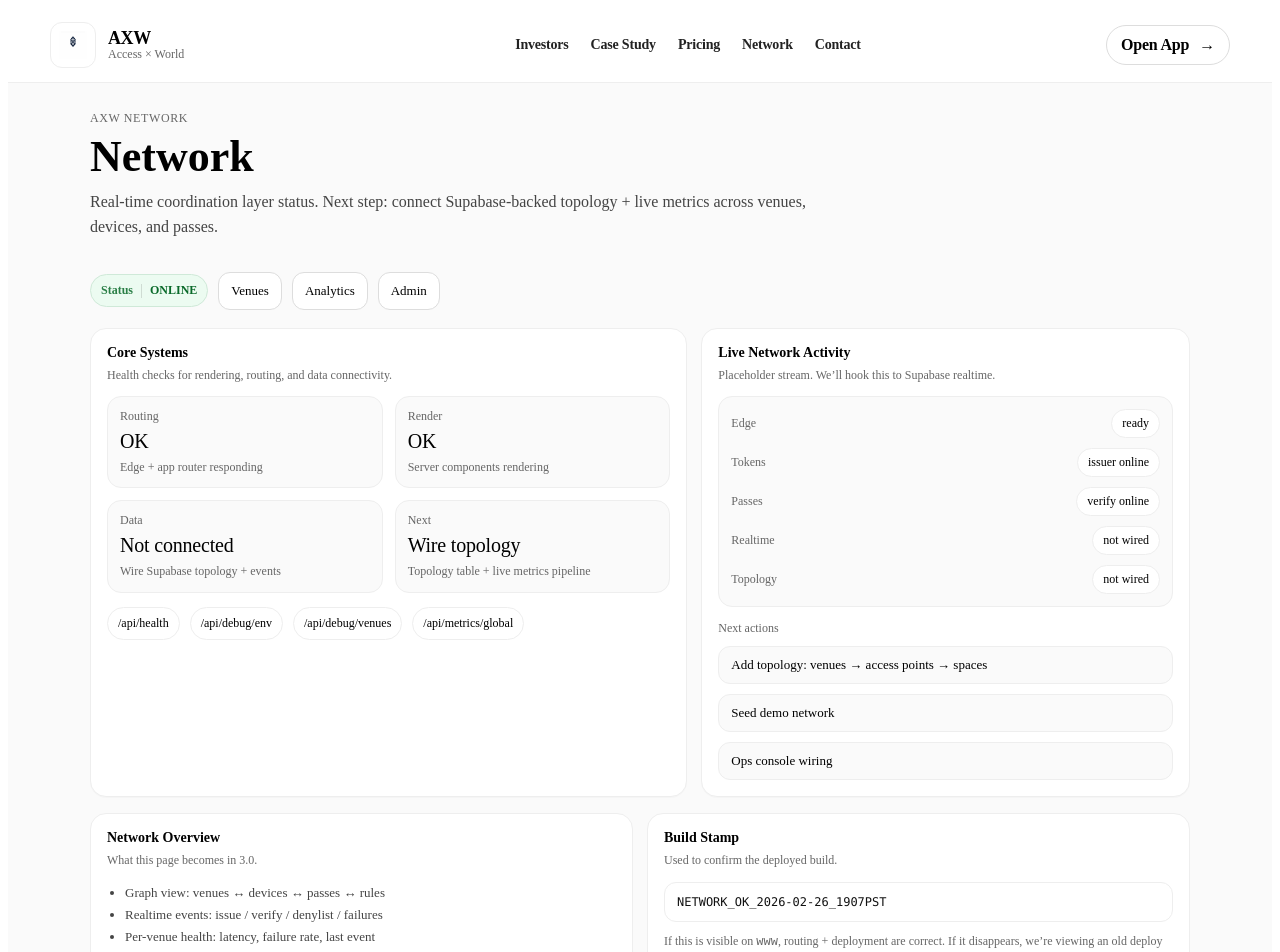
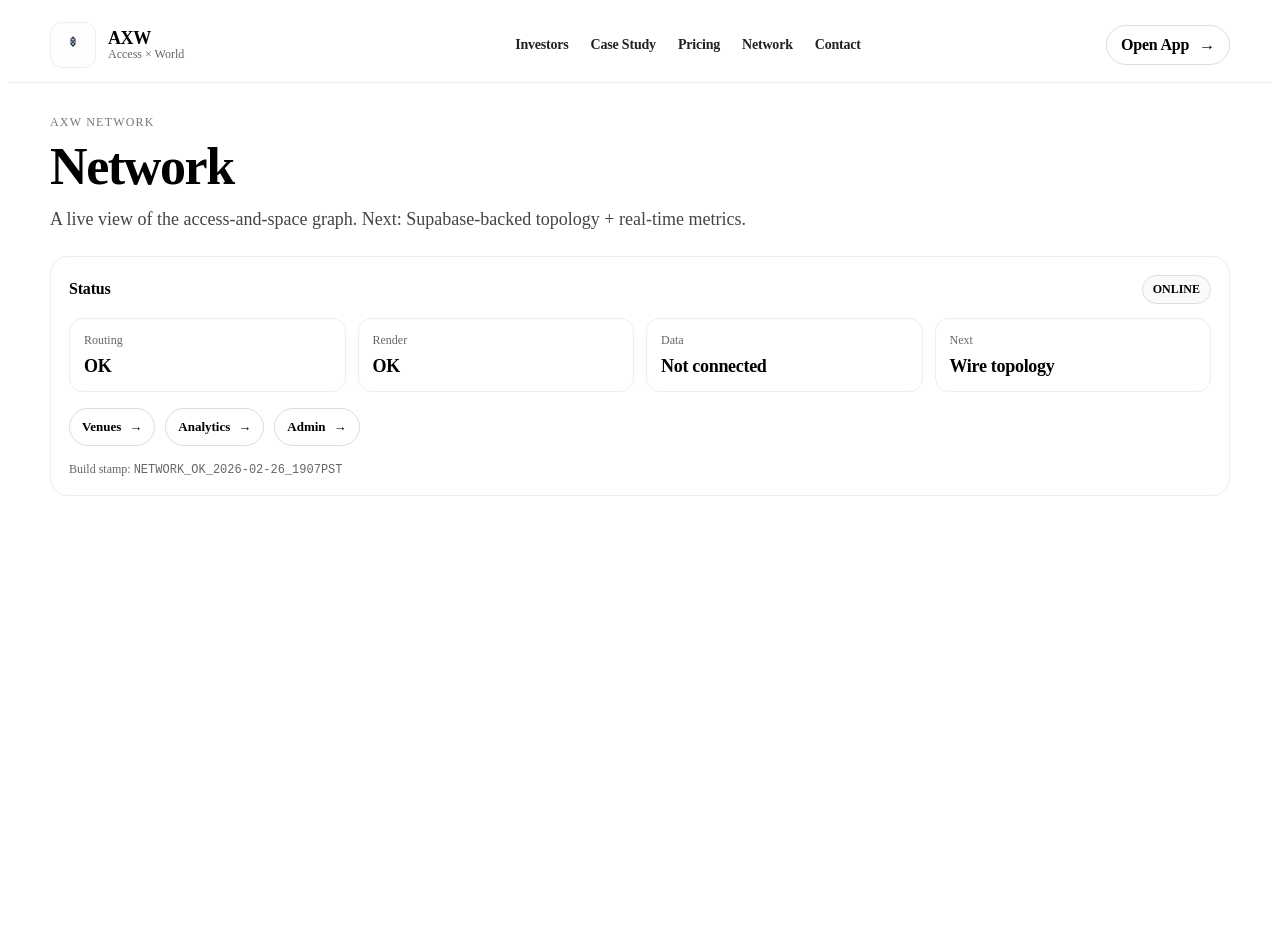
Before and after one commit to M4G3LL4N0/access-layer, a Next.js app: page /network in a window 1280 px wide. Shown: the top 952 px of the page. After the commit the page ends 808 px from the top, so only its background shows below. Built offline with nearby package versions, Linux system fonts and the light colour scheme.

Commit message:
fix: gate marketing header + unify marketing shell

```diff
--- a/src/app/layout.tsx
+++ b/src/app/layout.tsx
@@ -1,6 +1,6 @@
 import type { Metadata } from "next";
 import "./globals.css";
-import MarketingHeader from "@/components/MarketingHeader";
+import HeaderGate from "@/components/HeaderGate";
 
 export const metadata: Metadata = {
   metadataBase: new URL("https://accessxworld.com"),
@@ -31,7 +31,7 @@ export default function RootLayout({ children }: { children: React.ReactNode })
   return (
     <html lang="en">
       <body style={{ background: "#fff" }}>
-        <MarketingHeader />
+        <HeaderGate />
         {children}
       </body>
     </html>
--- a/src/app/network/page.tsx
+++ b/src/app/network/page.tsx
@@ -1,265 +1,90 @@
+import MarketingShell from "@/components/MarketingShell";
+
 export const dynamic = "force-static";
 
 const BUILD_STAMP = "NETWORK_OK_2026-02-26_1907PST";
 
 export default function NetworkPage() {
   return (
-    <main style={{ minHeight: "100vh", background: "#fafafa" }}>
-      <div style={{ maxWidth: 1100, margin: "0 auto", padding: "28px 16px 54px" }}>
-        <div
-          style={{
-            display: "flex",
-            alignItems: "flex-end",
-            justifyContent: "space-between",
-            gap: 16,
-            flexWrap: "wrap",
-          }}
-        >
-          <div>
-            <div style={{ fontSize: 12, letterSpacing: 0.6, color: "#666", textTransform: "uppercase" }}>AXW Network</div>
-            <h1 style={{ fontSize: 44, margin: "8px 0 0", lineHeight: 1.05 }}>Network</h1>
-            <p style={{ marginTop: 10, color: "#444", lineHeight: 1.55, maxWidth: 760 }}>
-              Real-time coordination layer status. Next step: connect Supabase-backed topology + live metrics across venues,
-              devices, and passes.
-            </p>
-          </div>
-
-          <div style={{ display: "flex", alignItems: "center", gap: 10, flexWrap: "wrap" }}>
-            <Pill label="Status" value="ONLINE" tone="ok" />
-            <a href="/venues" style={btn}>
-              Venues
-            </a>
-            <a href="/analytics" style={btn}>
-              Analytics
-            </a>
-            <a href="/admin" style={btn}>
-              Admin
-            </a>
-          </div>
+    <MarketingShell
+      eyebrow="AXW Network"
+      title="Network"
+      subtitle="A live view of the access-and-space graph. Next: Supabase-backed topology + real-time metrics."
+    >
+      <div
+        style={{
+          marginTop: 6,
+          border: "1px solid #eee",
+          borderRadius: 18,
+          padding: 18,
+          background: "white",
+        }}
+      >
+        <div style={{ display: "flex", alignItems: "center", justifyContent: "space-between", gap: 12, flexWrap: "wrap" }}>
+          <h2 style={{ margin: 0, fontSize: 16, letterSpacing: -0.2 }}>Status</h2>
+          <span
+            style={{
+              fontSize: 12,
+              padding: "6px 10px",
+              borderRadius: 999,
+              border: "1px solid #ddd",
+              background: "#fafafa",
+              fontWeight: 700,
+            }}
+          >
+            ONLINE
+          </span>
         </div>
 
-        <div style={{ marginTop: 18, display: "grid", gridTemplateColumns: "1.1fr 0.9fr", gap: 14 }}>
-          <Panel title="Core Systems" subtitle="Health checks for rendering, routing, and data connectivity.">
-            <div style={{ display: "grid", gridTemplateColumns: "repeat(auto-fit, minmax(220px, 1fr))", gap: 12 }}>
-              <Metric title="Routing" value="OK" hint="Edge + app router responding" />
-              <Metric title="Render" value="OK" hint="Server components rendering" />
-              <Metric title="Data" value="Not connected" hint="Wire Supabase topology + events" />
-              <Metric title="Next" value="Wire topology" hint="Topology table + live metrics pipeline" />
-            </div>
-
-            <div style={{ marginTop: 14, display: "flex", gap: 10, flexWrap: "wrap" }}>
-              <a href="/api/health" style={chip}>
-                /api/health
-              </a>
-              <a href="/api/debug/env" style={chip}>
-                /api/debug/env
-              </a>
-              <a href="/api/debug/venues" style={chip}>
-                /api/debug/venues
-              </a>
-              <a href="/api/metrics/global" style={chip}>
-                /api/metrics/global
-              </a>
-            </div>
-          </Panel>
-
-          <Panel title="Live Network Activity" subtitle="Placeholder stream. We’ll hook this to Supabase realtime.">
-            <div style={activityBox}>
-              <ActivityRow k="Edge" v="ready" />
-              <ActivityRow k="Tokens" v="issuer online" />
-              <ActivityRow k="Passes" v="verify online" />
-              <ActivityRow k="Realtime" v="not wired" />
-              <ActivityRow k="Topology" v="not wired" />
-            </div>
-
-            <div style={{ marginTop: 14 }}>
-              <div style={{ fontSize: 12, color: "#666" }}>Next actions</div>
-              <div style={{ marginTop: 10, display: "grid", gap: 10 }}>
-                <a href="/venues" style={cta}>
-                  Add topology: venues → access points → spaces
-                </a>
-                <a href="/admin/seed" style={cta}>
-                  Seed demo network
-                </a>
-                <a href="/ops" style={cta}>
-                  Ops console wiring
-                </a>
-              </div>
-            </div>
-          </Panel>
+        <div style={{ marginTop: 14, display: "grid", gridTemplateColumns: "repeat(auto-fit, minmax(240px, 1fr))", gap: 12 }}>
+          <Card title="Routing" value="OK" />
+          <Card title="Render" value="OK" />
+          <Card title="Data" value="Not connected" />
+          <Card title="Next" value="Wire topology" />
         </div>
 
-        <div style={{ marginTop: 16, display: "grid", gridTemplateColumns: "1fr 1fr", gap: 14 }}>
-          <Panel title="Network Overview" subtitle="What this page becomes in 3.0.">
-            <ul style={ul}>
-              <li style={li}>Graph view: venues ↔ devices ↔ passes ↔ rules</li>
-              <li style={li}>Realtime events: issue / verify / denylist / failures</li>
-              <li style={li}>Per-venue health: latency, failure rate, last event</li>
-              <li style={li}>Operator drilldown: kiosk + edge verification stats</li>
-            </ul>
-          </Panel>
-
-          <Panel title="Build Stamp" subtitle="Used to confirm the deployed build.">
-            <div
-              style={{
-                marginTop: 10,
-                fontSize: 12,
-                color: "#111",
-                background: "white",
-                border: "1px solid #eee",
-                borderRadius: 12,
-                padding: 12,
-                fontFamily:
-                  "ui-monospace, SFMono-Regular, Menlo, Monaco, Consolas, 'Liberation Mono', 'Courier New', monospace",
-                overflowX: "auto",
-              }}
-            >
-              {BUILD_STAMP}
-            </div>
-
-            <div style={{ marginTop: 10, fontSize: 12, color: "#666", lineHeight: 1.5 }}>
-              If this is visible on <code>www</code>, routing + deployment are correct. If it disappears, we’re viewing an old
-              deploy or protected domain.
-            </div>
-          </Panel>
+        <div style={{ marginTop: 16, display: "flex", gap: 10, flexWrap: "wrap" }}>
+          <Pill href="/venues">Venues</Pill>
+          <Pill href="/analytics">Analytics</Pill>
+          <Pill href="/admin">Admin</Pill>
         </div>
 
-        <div style={{ marginTop: 18, fontSize: 12, color: "#666" }}>
-          Build stamp:{" "}
-          <code
-            style={{
-              fontFamily:
-                "ui-monospace, SFMono-Regular, Menlo, Monaco, Consolas, 'Liberation Mono', 'Courier New', monospace",
-            }}
-          >
-            {BUILD_STAMP}
-          </code>
+        <div style={{ marginTop: 16, fontSize: 12, color: "#666" }}>
+          Build stamp: <code>{BUILD_STAMP}</code>
         </div>
       </div>
-    </main>
+    </MarketingShell>
   );
 }
 
-function Panel({ title, subtitle, children }: { title: string; subtitle?: string; children: React.ReactNode }) {
+function Card({ title, value }: { title: string; value: string }) {
   return (
-    <section
-      style={{
-        background: "white",
-        border: "1px solid #eee",
-        borderRadius: 16,
-        padding: 16,
-        boxShadow: "0 1px 0 rgba(0,0,0,0.02)",
-      }}
-    >
-      <div style={{ display: "flex", alignItems: "baseline", justifyContent: "space-between", gap: 12, flexWrap: "wrap" }}>
-        <div>
-          <div style={{ fontSize: 14, fontWeight: 650 }}>{title}</div>
-          {subtitle ? <div style={{ marginTop: 6, fontSize: 12, color: "#666", lineHeight: 1.45 }}>{subtitle}</div> : null}
-        </div>
-      </div>
-
-      <div style={{ marginTop: 12 }}>{children}</div>
-    </section>
-  );
-}
-
-function Metric({ title, value, hint }: { title: string; value: string; hint?: string }) {
-  return (
-    <div style={{ border: "1px solid #eee", borderRadius: 14, padding: 12, background: "#fafafa" }}>
+    <div style={{ border: "1px solid #eee", borderRadius: 14, padding: 14 }}>
       <div style={{ fontSize: 12, color: "#666" }}>{title}</div>
-      <div style={{ marginTop: 6, fontSize: 20, letterSpacing: -0.2 }}>{value}</div>
-      {hint ? <div style={{ marginTop: 6, fontSize: 12, color: "#666", lineHeight: 1.35 }}>{hint}</div> : null}
+      <div style={{ marginTop: 8, fontSize: 18, fontWeight: 800, letterSpacing: -0.3 }}>{value}</div>
     </div>
   );
 }
 
-function Pill({ label, value, tone }: { label: string; value: string; tone: "ok" | "warn" | "bad" }) {
-  const border = tone === "ok" ? "#cfe9d8" : tone === "warn" ? "#fde7c2" : "#ffd0d0";
-  const bg = tone === "ok" ? "#ecfbf1" : tone === "warn" ? "#fff7ea" : "#fff1f1";
-  const text = tone === "ok" ? "#0a6a2a" : tone === "warn" ? "#8a5a00" : "#8a0000";
-
+function Pill({ href, children }: { href: string; children: React.ReactNode }) {
   return (
-    <div
+    <a
+      href={href}
       style={{
         display: "inline-flex",
         alignItems: "center",
         gap: 8,
-        padding: "8px 10px",
+        padding: "10px 12px",
+        border: "1px solid #ddd",
         borderRadius: 999,
-        border: `1px solid ${border}`,
-        background: bg,
-        color: text,
-        fontSize: 12,
-        fontWeight: 600,
+        textDecoration: "none",
+        color: "black",
+        background: "white",
+        fontWeight: 700,
+        fontSize: 13,
       }}
     >
-      <span style={{ opacity: 0.85 }}>{label}</span>
-      <span style={{ width: 1, height: 14, background: "rgba(0,0,0,0.12)" }} />
-      <span>{value}</span>
-    </div>
+      {children} <span aria-hidden="true">→</span>
+    </a>
   );
 }
-
-function ActivityRow({ k, v }: { k: string; v: string }) {
-  return (
-    <div style={{ display: "flex", alignItems: "center", justifyContent: "space-between", gap: 10 }}>
-      <div style={{ fontSize: 12, color: "#666" }}>{k}</div>
-      <div
-        style={{
-          fontSize: 12,
-          padding: "6px 10px",
-          borderRadius: 999,
-          border: "1px solid #eee",
-          background: "white",
-        }}
-      >
-        {v}
-      </div>
-    </div>
-  );
-}
-
-const btn: React.CSSProperties = {
-  display: "inline-block",
-  padding: "10px 12px",
-  borderRadius: 12,
-  border: "1px solid #ddd",
-  background: "white",
-  color: "black",
-  textDecoration: "none",
-  fontSize: 13,
-};
-
-const chip: React.CSSProperties = {
-  display: "inline-block",
-  padding: "8px 10px",
-  borderRadius: 999,
-  border: "1px solid #eee",
-  background: "white",
-  color: "black",
-  textDecoration: "none",
-  fontSize: 12,
-};
-
-const cta: React.CSSProperties = {
-  display: "block",
-  padding: "10px 12px",
-  borderRadius: 12,
-  border: "1px solid #eee",
-  background: "#fafafa",
-  color: "black",
-  textDecoration: "none",
-  fontSize: 13,
-};
-
-const activityBox: React.CSSProperties = {
-  border: "1px solid #eee",
-  borderRadius: 14,
-  padding: 12,
-  background: "#fafafa",
-  display: "grid",
-  gap: 10,
-};
-
-const ul: React.CSSProperties = { margin: 0, paddingLeft: 18, color: "#444", lineHeight: 1.7 };
-const li: React.CSSProperties = { fontSize: 13 };
--- /dev/null
+++ b/src/components/MarketingShell.tsx
@@ -0,0 +1,33 @@
+import React from "react";
+
+export default function MarketingShell({
+  eyebrow,
+  title,
+  subtitle,
+  children,
+}: {
+  eyebrow?: string;
+  title: string;
+  subtitle?: string;
+  children?: React.ReactNode;
+}) {
+  return (
+    <main style={{ maxWidth: 1180, margin: "0 auto", padding: "32px 16px 80px" }}>
+      {eyebrow ? (
+        <div style={{ fontSize: 12, letterSpacing: 1.2, color: "#777", textTransform: "uppercase" }}>
+          {eyebrow}
+        </div>
+      ) : null}
+
+      <h1 style={{ margin: "10px 0 0", fontSize: 52, lineHeight: 1.02, letterSpacing: -1.4, fontWeight: 900 }}>
+        {title}
+      </h1>
+
+      {subtitle ? (
+        <p style={{ marginTop: 12, maxWidth: 780, fontSize: 18, lineHeight: 1.6, color: "#444" }}>{subtitle}</p>
+      ) : null}
+
+      <div style={{ marginTop: 22 }}>{children}</div>
+    </main>
+  );
+}
```
Also changed, not shown: src/components/HeaderGate.tsx (added, +14 -0 lines).
